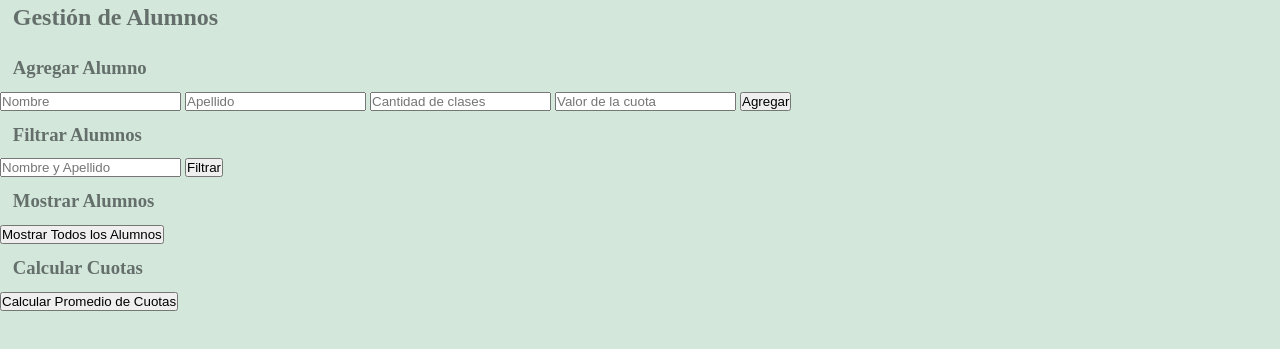
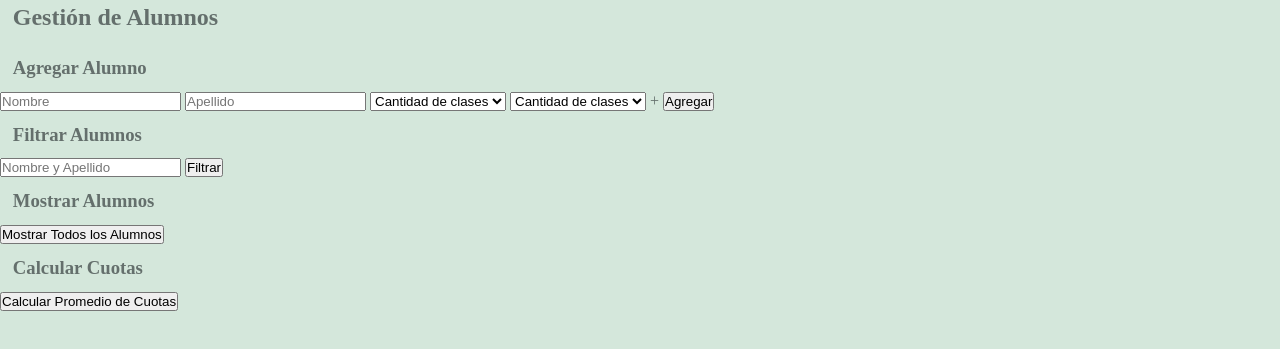
Before and after one commit to ejuarezmercado/3er-entrega-JuarezM, a plain HTML site: page index.html in a window 1280 px wide. Shown: the part 175-524 px from the top of the page. Drawn offline with Linux system fonts and the light colour scheme.

Commit message:
agrego select

```diff
--- a/index.html
+++ b/index.html
@@ -22,9 +22,19 @@
             <h3>Agregar Alumno</h3>
             <input type="text" id="nombre" placeholder="Nombre" required>
             <input type="text" id="apellido" placeholder="Apellido" required>
-            <input type="number" id="cantclases" placeholder="Cantidad de clases" required>
-            <input type="number" id="valor" placeholder="Valor de la cuota" required>
-            <button type="submit">Agregar</button>
+            <select id="cantclases" required>
+                <option value="" disabled selected>Cantidad de clases</option>
+                <option value="1">1</option>
+                <option value="2">2</option>
+                <option value="3">3</option>
+            </select>
+            <select id="valor" required>
+                <option value="" disabled selected>Cantidad de clases</option>
+                <option value="20000">20,0000</option>
+                <option value="30000">30,000</option>
+                <option value="4">44,000</option>
+            </select>
++            <button type="submit">Agregar</button>
         </form>
         <div>
             <h3>Filtrar Alumnos</h3>
```
